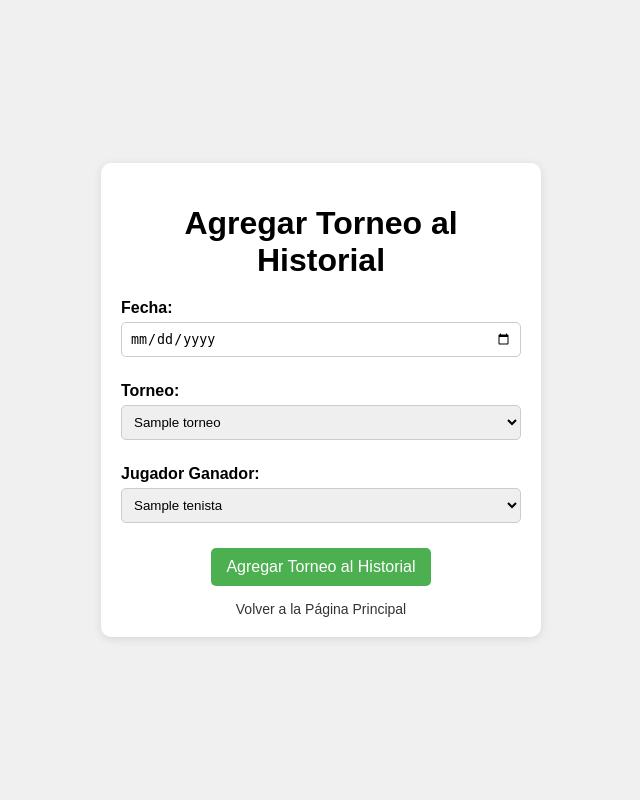
After one commit to justosaenzv/TPFinal-justosaenzvaliente, a Flask app: page /crear-historial-torneo in a window 1280 px wide. The commit adds this page. Shown: the whole page, without its empty margins (319-959 px from the left). Run offline with Flask 3, Linux system fonts and the light colour scheme; tables that the repository leaves empty hold one stand-in row (values such as "Sample post").

```diff
--- a/main.py
+++ b/main.py
@@ -1,11 +1,11 @@
 from flask import Flask, jsonify, render_template, request, redirect, url_for, flash
 from models import Tenista, db, Torneo, Historial_torneos
+from datetime import datetime
 
 app = Flask(__name__)
 port = 5000
 app.config['SQLALCHEMY_DATABASE_URI'] = 'postgresql://postgres:postgres@localhost:5432/tp_tenistas'
 app.config['SQLALCHEMY_TRACK_MODIFICATIONS'] = False
-app.secret_key = 'some_secret_key'
 
 @app.route('/', methods=['GET'])
 def homepage():
@@ -97,37 +97,81 @@ def obtener_tenista_por_nombre():
     else:
         return jsonify({'error': 'Tenista no encontrado'}), 404
 
-@app.route('/crear-jugador', methods=['GET'])
-def mostrar_formulario_jugador():
-    return render_template('crear_nuevo_jugador.html')
+@app.route('/crear-jugador', methods=['GET', 'POST'])
+def crear_jugador():
+    if request.method == 'POST':
+        nombre_tenista = request.form['nombre_tenista']
+        nacionalidad = request.form['nacionalidad']
+        puntuacion_global = request.form['puntuacion_global']
+        superficie_preferida = request.form['superficie_preferida']
+        altura_cm = request.form['altura_cm']
+        peso_kg = request.form['peso_kg']
 
+        if not (0 <= int(puntuacion_global) <= 100):
+            flash('La puntuación global debe estar entre 0 y 100.')
+            return redirect(url_for('crear_jugador'))
 
-@app.route('/crear-jugador', methods=['POST'])
-def crear_jugador():
-    nombre_tenista = request.form['nombre_tenista']
-    nacionalidad = request.form['nacionalidad']
-    puntuacion_global = request.form['puntuacion_global']
-    superficie_preferida = request.form['superficie_preferida']
-    altura_cm = request.form['altura_cm']
-    peso_kg = request.form['peso_kg']
+        nuevo_tenista = Tenista(
+            nombre_tenista=nombre_tenista,
+            nacionalidad=nacionalidad,
+            puntuacion_global=puntuacion_global,
+            superficie_preferida=superficie_preferida,
+            altura_cm=altura_cm,
+            peso_kg=peso_kg
+        )
 
-    if not (0 <= int(puntuacion_global) <= 100):
-        flash('La puntuación global debe estar entre 0 y 100.')
-        return redirect(url_for('mostrar_formulario_jugador'))
+        db.session.add(nuevo_tenista)
+        db.session.commit()
 
-    nuevo_tenista = Tenista(
-        nombre_tenista=nombre_tenista,
-        nacionalidad=nacionalidad,
-        puntuacion_global=puntuacion_global,
-        superficie_preferida=superficie_preferida,
-        altura_cm=altura_cm,
-        peso_kg=peso_kg
-    )
+        return render_template('crear_jugador.html', success=True)
 
-    db.session.add(nuevo_tenista)
-    db.session.commit()
-    flash('Nuevo jugador creado exitosamente!')
-    return redirect(url_for('mostrar_formulario_jugador'))
+    return render_template('crear_jugador.html', success=False)
+
+@app.route('/crear-torneo', methods=['GET', 'POST'])
+def crear_torneo():
+    if request.method == 'POST':
+        nombre_torneo = request.form['nombre_torneo']
+        categoria = request.form['categoria']
+        superficie = request.form['superficie']
+
+        nuevo_torneo = Torneo(
+            nombre_torneo=nombre_torneo,
+            categoria=categoria,
+            superficie=superficie
+        )
+        db.session.add(nuevo_torneo)
+        db.session.commit()
+
+        return render_template('crear_torneo.html', success=True)
+
+    return render_template('crear_torneo.html', success=False)
+
+@app.route('/crear-historial-torneo', methods=['GET', 'POST'])
+def crear_historial_torneo():
+    if request.method == 'POST':
+        fecha = request.form['fecha']
+        torneo_id = request.form['torneo']
+        id_ganador = request.form['jugador_ganador']
+
+        fecha = datetime.strptime(fecha, '%Y-%m-%d').date()
+
+        nuevo_registro = Historial_torneos(
+            fecha=fecha,
+            torneo_id=torneo_id,
+            id_ganador=id_ganador
+        )
+        db.session.add(nuevo_registro)
+        db.session.commit()
+
+        return render_template('crear_historial.html', success=True, torneos=Torneo.query.all(), jugadores=Tenista.query.all())
+
+    return render_template('crear_historial.html', success=False, torneos=Torneo.query.all(), jugadores=Tenista.query.all())
+
+@app.route('/')
+def index():
+    # Lógica para mostrar la página principal
+    return render_template('index.html')
+
 
 if __name__ == '__main__':
     db.init_app(app)
--- a/static/css/crear_nuevo_jugador.css
+++ b/static/css/formulario_crear.css
@@ -66,18 +66,3 @@ button:hover {
 .back-btn:hover {
     text-decoration: underline;
 }
-
-.flash-messages {
-    list-style-type: none;
-    padding: 0;
-    margin: 0 0 20px 0;
-}
-
-.flash-messages li {
-    background-color: #f8d7da;
-    color: #721c24;
-    padding: 10px;
-    border: 1px solid #f5c6cb;
-    border-radius: 5px;
-    margin-bottom: 10px;
-}
--- /dev/null
+++ b/templates/crear_historial.html
@@ -0,0 +1,44 @@
+<!DOCTYPE html>
+<html lang="en">
+<head>
+    <meta charset="UTF-8">
+    <meta name="viewport" content="width=device-width, initial-scale=1.0">
+    <title>Agregar Torneo al Historial</title>
+    <link rel="stylesheet" href="../static/css/formulario_crear.css">
+</head>
+<body>
+    <div class="container">
+        <h1>Agregar Torneo al Historial</h1>
+        <form action="/crear-historial-torneo" method="post">
+            <div class="form-group">
+                <label for="fecha">Fecha:</label>
+                <input type="date" id="fecha" name="fecha" required>
+            </div>
+            <div class="form-group">
+                <label for="torneo">Torneo:</label>
+                <select id="torneo" name="torneo" required>
+                    {% for torneo in torneos %}
+                        <option value="{{ torneo.id }}">{{ torneo.nombre_torneo }}</option>
+                    {% endfor %}
+                </select>
+            </div>
+            <div class="form-group">
+                <label for="jugador_ganador">Jugador Ganador:</label>
+                <select id="jugador_ganador" name="jugador_ganador" required>
+                    {% for jugador in jugadores %}
+                        <option value="{{ jugador.id }}">{{ jugador.nombre_tenista }}</option>
+                    {% endfor %}
+                </select>
+            </div>
+            <button type="submit">Agregar Torneo al Historial</button>
+        </form>
+        <a href="/" class="back-btn">Volver a la Página Principal</a>
+    </div>
+    {% if success %}
+    <script>
+        alert('¡El jugador se agregó exitosamente a nuestra lista!');
+        window.location.href = '/';
+    </script>
+{% endif %}
+</body>
+</html>
--- a/templates/home.html
+++ b/templates/home.html
@@ -22,8 +22,8 @@
         </div>
         <div class="button-container">
             <button onclick="window.location.href='/crear-jugador'">Crear Nuevo Jugador</button>
-            <button onclick="window.location.href='/nuevo_torneo'">Crear Nuevo Torneo</button>
-            <button onclick="window.location.href='/agregar_historial'">Agregar Torneo al Historial</button>
+            <button onclick="window.location.href='/crear-torneo'">Crear Nuevo Torneo</button>
+            <button onclick="window.location.href='/crear-historial-torneo'">Agregar Torneo al Historial</button>
             <button onclick="window.location.href='/simular_torneo'">Simular Nuevo Torneo</button>
         </div>
     </div>
```
Also changed, not shown: templates/crear_jugador.html (renamed from templates/crear_nuevo_jugador.html, +7 -20 lines), templates/crear_torneo.html (added, +40 -0 lines).
